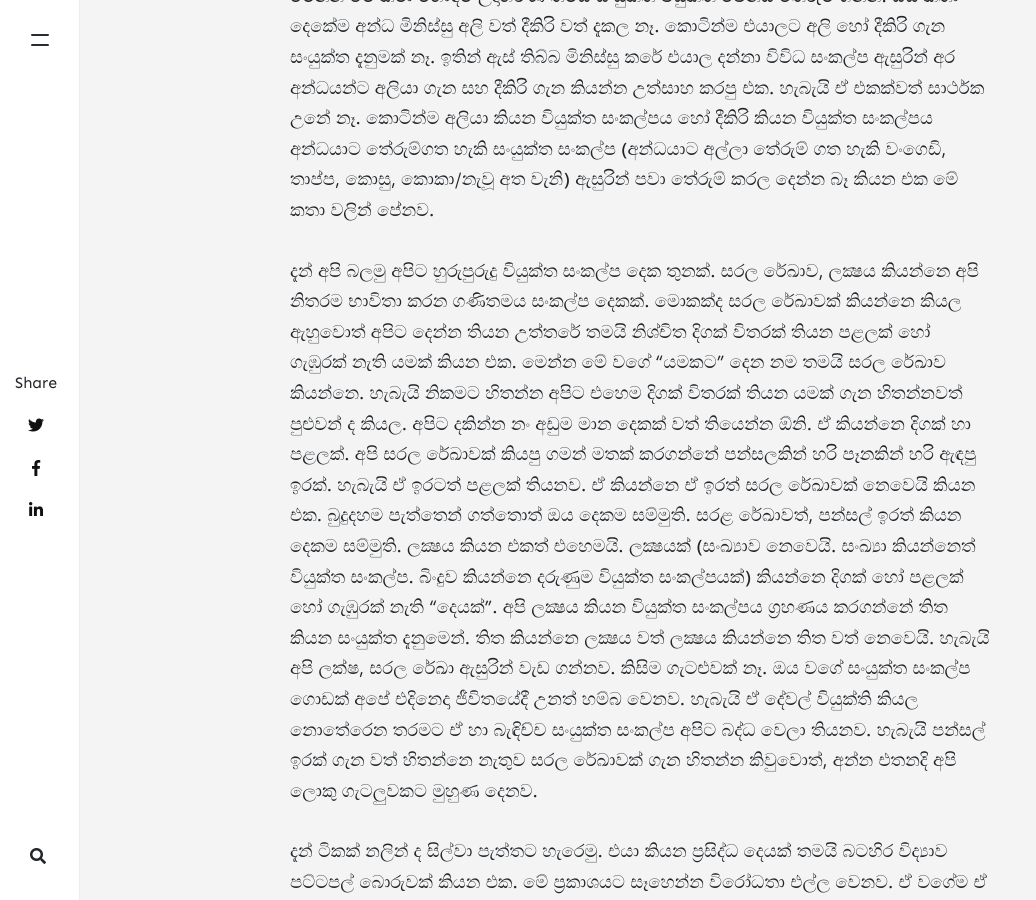
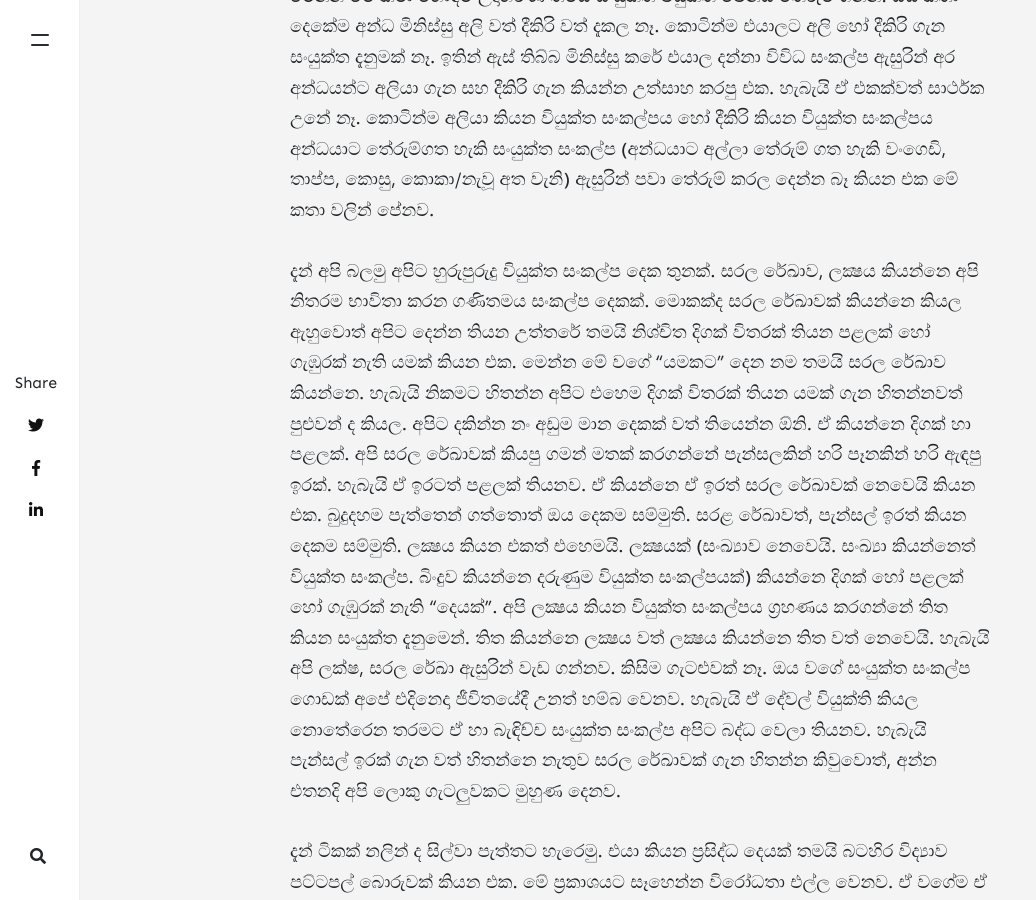
Before and after one commit to scienciax/sciencia, a Jekyll site: the page built from _posts/2021-03-28-abs-conc.md, in a window 1280 px wide and 900 px high, scrolled down 1571 px. Shown: the whole window, without its empty margins (0-1036 px from the left). Built offline with Jekyll 4.4.1, drawn with Linux system fonts in a browser that asks for light colours; nearby versions of some CDN libraries; comment, search, counter and statistics services are not loaded.

Commit message:
Update 2021-03-28-abs-conc.md

```diff
--- a/_posts/2021-03-28-abs-conc.md
+++ b/_posts/2021-03-28-abs-conc.md
@@ -15,7 +15,7 @@ image: "https://raw.githubusercontent.com/scienciax/sciencia/master/assets/image
 පොඩ්ඩක් කල්පනා කරලා බලන්න අර මුලින් ඔබ හිතින් මවාගත්ත වත්තේ තියන පොල් ගස සහ එහෙම නිශ්චිත හැඳින්වීමක් නැතුව හිතින් මවාගන්න කියපු "පොල්ගස" කියන දෙක ගැන.
 දැන් පොඩ්ඩක් උත්සාහ කරල බලන්න අපි දන්න කියන කිසිම පොල් ගසක සම්බන්ධයක් නැතුව "පොල්ගස" හිතින් මවාගන්න. මෙන්න මේ වැඩේ කරන්න අමාරු දෙයක් නෙවෙයි කරන්න බැරි දෙයක්. අපි පුංචි කාලේ අහපු කථාවක් තමයි අන්ධයො පස්දෙනා අලියාගේ හැඩය කියපු කථාව සහ අන්ධයාට දීකිරිවල පාට කිව්ව කතාව. මෙන්න මේ කථා හොඳම උදාහරණ තමයි සංයුක්ත වියුක්ත වෙනස තේරුම් ගන්න. ඔය කතා දෙකේම අන්ධ මිනිස්සු අලි වත් දීකිරි වත් දැකල නෑ. කොටින්ම එයාලට අලි හෝ දීකිරි ගැන සංයුක්ත දැනුමක් නෑ. ඉතින් ඇස් තිබ්බ මිනිස්සු කරේ එයාල දන්නා විවිධ සංකල්ප ඇසුරින් අර අන්ධයන්ට අලියා ගැන සහ දීකිරි ගැන කියන්න උත්සාහ කරපු එක. හැබැයි ඒ එකක්වත් සාර්ථක උනේ නෑ. කොටින්ම අලියා කියන වියුක්ත සංකල්පය හෝ දීකිරි කියන වියුක්ත සංකල්පය අන්ධයාට තේරුම්ගත හැකි සංයුක්ත සංකල්ප (අන්ධයාට අල්ලා තේරුම් ගත හැකි වංගෙඩි, තාප්ප, කොසු, කොකා/නැවූ අත වැනි) ඇසුරින් පවා තේරුම් කරල දෙන්න බෑ කියන එක මේ කතා වලින් පේනව.
 
-දැන් අපි බලමු අපිට හුරුපුරුදු වියුක්ත සංකල්ප දෙක තුනක්. සරල රේඛාව, ලක්‍ෂය කියන්නෙ අපි නිතරම භාවිතා කරන ගණිතමය සංකල්ප දෙකක්. මොකක්ද සරල රේඛාවක් කියන්නෙ කියල ඇහුවොත් අපිට දෙන්න තියන උත්තරේ තමයි නිශ්චිත දිගක් විතරක් තියන පළලක් හෝ ගැඹුරක් නැති යමක් කියන එක. මෙන්න මේ වගේ "යමකට" දෙන නම තමයි සරල රේඛාව කියන්නෙ.  හැබැයි නිකමට හිතන්න අපිට එහෙම දිගක් විතරක් තියන යමක් ගැන හිතන්නවත් පුළුවන් ද කියල. අපිට දකින්න නං අඩුම මාන දෙකක් වත් තියෙන්න ඕනි. ඒ කියන්නෙ දිගක් හා පළලක්. අපි සරල රේඛාවක් කියපු ගමන් මතක් කරගන්නේ පන්සලකින් හරි පෑනකින් හරි ඇඳපු ඉරක්. හැබැයි ඒ ඉරටත් පළලක් තියනව. ඒ කියන්නෙ ඒ ඉරත් සරල රේඛාවක් නෙවෙයි කියන එක. බුදුදහම පැත්තෙන් ගත්තොත් ඔය දෙකම සම්මුති. සරළ රේඛාවත්, පන්සල් ඉරත් කියන දෙකම සම්මුති. ලක්‍ෂය කියන එකත් එහෙමයි. ලක්‍ෂයක් (සංඛ්‍යාව නෙවෙයි. සංඛ්‍යා කියන්නෙත් වියුක්ත සංකල්ප. බිංදුව කියන්නෙ දරුණුම වියුක්ත සංකල්පයක්) කියන්නෙ දිගක් හෝ පළලක් හෝ ගැඹුරක් නැති "දෙයක්". අපි ලක්‍ෂය කියන වියුක්ත සංකල්පය ග්‍රහණය කරගන්නේ තිත කියන සංයුක්ත දැනුමෙන්. තිත කියන්නෙ ලක්‍ෂය වත් ලක්‍ෂය කියන්නෙ තිත වත් නෙවෙයි. හැබැයි අපි ලක්ෂ, සරල රේඛා ඇසුරින් වැඩ ගන්නව. කිසිම ගැටළුවක් නෑ. ඔය වගේ සංයුක්ත සංකල්ප ගොඩක් අපේ එදිනෙදා ජීවිතයේදී උනත් හම්බ වෙනව. හැබැයි ඒ දේවල් වියුක්ති කියල නොතේරෙන තරමට ඒ හා බැඳිච්ච සංයුක්ත සංකල්ප අපිට බද්ධ වෙලා තියනව. හැබැයි පන්සල් ඉරක් ගැන වත් හිතන්නෙ නැතුව සරල රේඛාවක් ගැන හිතන්න කිවුවොත්, අන්න එතනදි අපි ලොකු ගැටලුවකට මුහුණ දෙනව.
+දැන් අපි බලමු අපිට හුරුපුරුදු වියුක්ත සංකල්ප දෙක තුනක්. සරල රේඛාව, ලක්‍ෂය කියන්නෙ අපි නිතරම භාවිතා කරන ගණිතමය සංකල්ප දෙකක්. මොකක්ද සරල රේඛාවක් කියන්නෙ කියල ඇහුවොත් අපිට දෙන්න තියන උත්තරේ තමයි නිශ්චිත දිගක් විතරක් තියන පළලක් හෝ ගැඹුරක් නැති යමක් කියන එක. මෙන්න මේ වගේ "යමකට" දෙන නම තමයි සරල රේඛාව කියන්නෙ.  හැබැයි නිකමට හිතන්න අපිට එහෙම දිගක් විතරක් තියන යමක් ගැන හිතන්නවත් පුළුවන් ද කියල. අපිට දකින්න නං අඩුම මාන දෙකක් වත් තියෙන්න ඕනි. ඒ කියන්නෙ දිගක් හා පළලක්. අපි සරල රේඛාවක් කියපු ගමන් මතක් කරගන්නේ පැන්සලකින් හරි පෑනකින් හරි ඇඳපු ඉරක්. හැබැයි ඒ ඉරටත් පළලක් තියනව. ඒ කියන්නෙ ඒ ඉරත් සරල රේඛාවක් නෙවෙයි කියන එක. බුදුදහම පැත්තෙන් ගත්තොත් ඔය දෙකම සම්මුති. සරළ රේඛාවත්, පැන්සල් ඉරත් කියන දෙකම සම්මුති. ලක්‍ෂය කියන එකත් එහෙමයි. ලක්‍ෂයක් (සංඛ්‍යාව නෙවෙයි. සංඛ්‍යා කියන්නෙත් වියුක්ත සංකල්ප. බිංදුව කියන්නෙ දරුණුම වියුක්ත සංකල්පයක්) කියන්නෙ දිගක් හෝ පළලක් හෝ ගැඹුරක් නැති "දෙයක්". අපි ලක්‍ෂය කියන වියුක්ත සංකල්පය ග්‍රහණය කරගන්නේ තිත කියන සංයුක්ත දැනුමෙන්. තිත කියන්නෙ ලක්‍ෂය වත් ලක්‍ෂය කියන්නෙ තිත වත් නෙවෙයි. හැබැයි අපි ලක්ෂ, සරල රේඛා ඇසුරින් වැඩ ගන්නව. කිසිම ගැටළුවක් නෑ. ඔය වගේ සංයුක්ත සංකල්ප ගොඩක් අපේ එදිනෙදා ජීවිතයේදී උනත් හම්බ වෙනව. හැබැයි ඒ දේවල් වියුක්ති කියල නොතේරෙන තරමට ඒ හා බැඳිච්ච සංයුක්ත සංකල්ප අපිට බද්ධ වෙලා තියනව. හැබැයි පැන්සල් ඉරක් ගැන වත් හිතන්නෙ නැතුව සරල රේඛාවක් ගැන හිතන්න කිවුවොත්, අන්න එතනදි අපි ලොකු ගැටලුවකට මුහුණ දෙනව.
 
 දැන් ටිකක් නලින් ද සිල්වා පැත්තට හැරෙමු. එයා කියන ප්‍රසිද්ධ දෙයක් තමයි බටහිර විද්‍යාව පට්ටපල් බොරුවක් කියන එක. මේ ප්‍රකාශයට සෑහෙන්න විරෝධතා එල්ල වෙනව. ඒ වගේම ඒ ප්‍රකාශ අගය කරන අයත් ඉන්නව. අපි බලමු නලින් ද සිල්වා මොනවද මේ පට්ටපල් බොරු කියන්නෙ කියල.
 ඔහු බොරු කියල කියන්නෙ අපි අත්දකින සංයුක්ත සංකල්ප වලට. මේ බොරු කියන කතාවට පාදක වෙන්නෙ බුදුදහමේ එන සම්මුති සත්‍ය සහ පරමාර්ථ සත්‍ය කියන බෙදීම. පරමාර්ථ සත්‍ය පැත්තෙන් ගත්තොත් අපේ සම්මුති ඔක්කොම බොරු හැටියට සලකන්න පුළුවන්. අන්න ඒ අර්ථයෙන් නලින් ද සිල්වා කියනව මේ සංයුක්ත සංකල්ප ඔක්කොම බොරු කියල.
```
